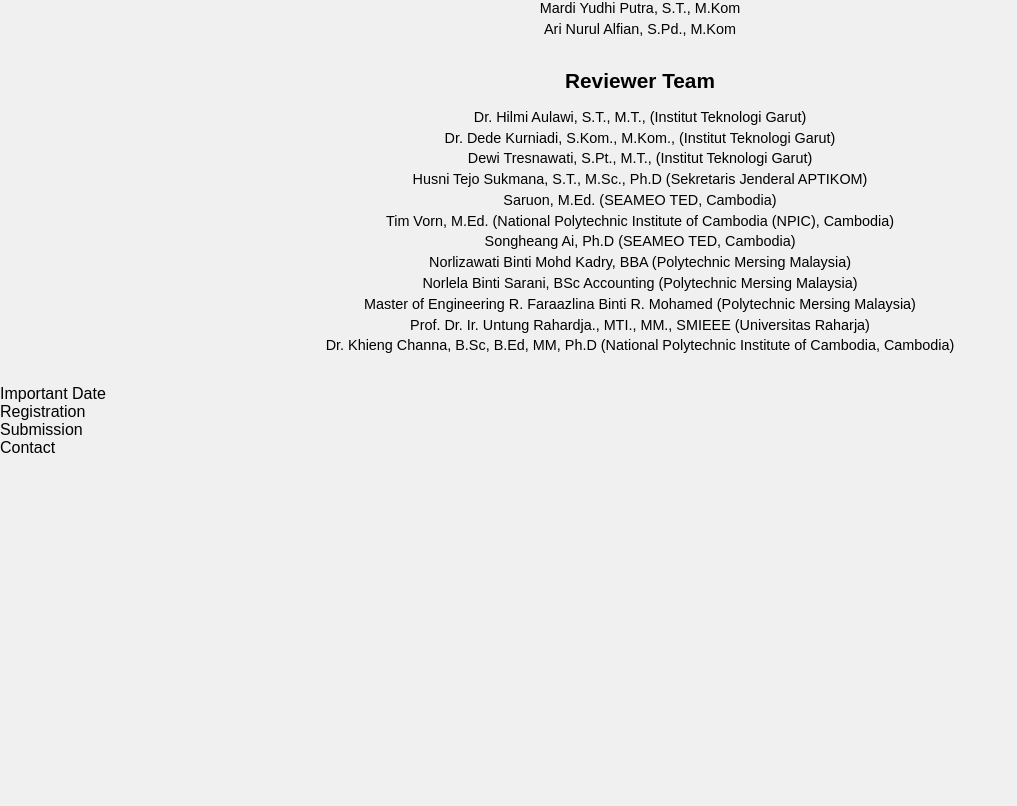
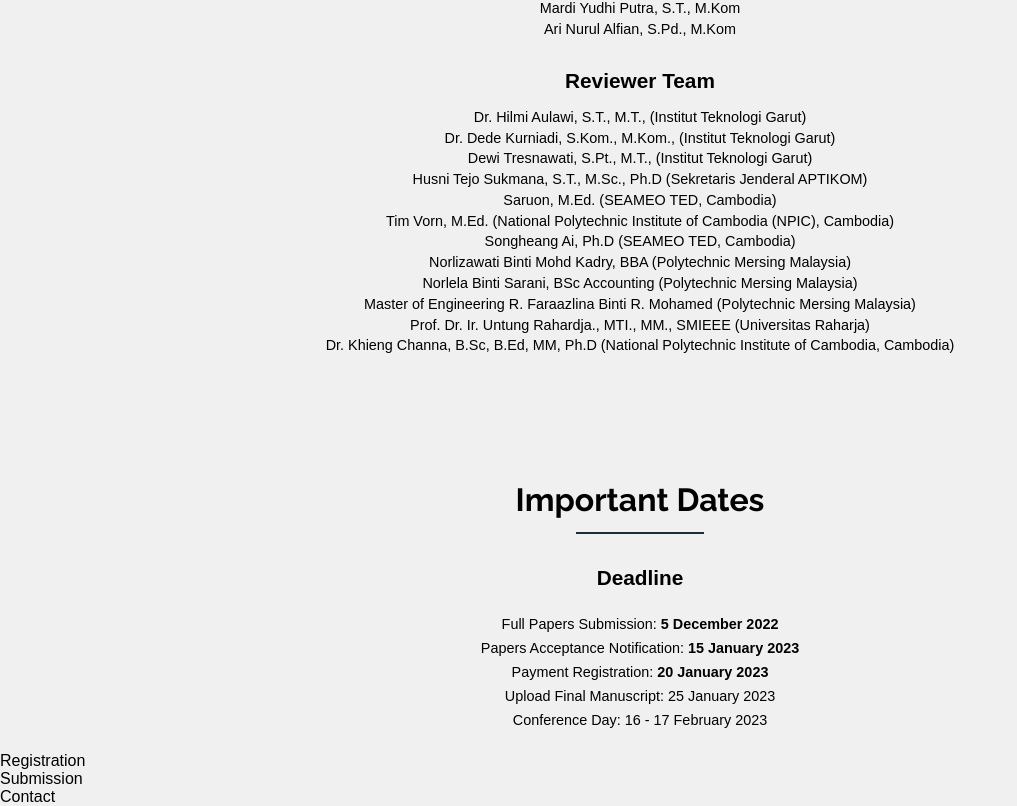
Before and after one commit to masatidhira/unmuh-international-conference, a React (Vite) app: page / in a window 1280 px wide. Shown: the part 3952-4758 px from the top of the page, without its empty margins (0-1017 px from the left). Before the commit the page ends 4409 px from the top, so only its background shows below. Built offline with nearby package versions, Linux system fonts and the light colour scheme.

Commit message:
Add dates section

```diff
--- a/src/App.jsx
+++ b/src/App.jsx
@@ -1,6 +1,7 @@
 import Banner from "./components/Banner/Banner"
 import CallForPaper from "./components/CallForPaper/CallForPaper"
 import Commitee from "./components/Commitee/Commitee"
+import ImportantDates from "./components/ImportantDates/ImportantDates"
 import Navbar from "./components/Navbar/Navbar"
 import Speakers from "./components/Speakers/Speakers"
 
@@ -14,7 +15,7 @@
         <CallForPaper />
         <Speakers />
         <Commitee />
-        <section>Important Date</section>
+        <ImportantDates />
         <section>Registration</section>
         <section>Submission</section>
         <section>Contact</section>
--- /dev/null
+++ b/src/components/ImportantDates/ImportantDates.jsx
@@ -0,0 +1,19 @@
+import "./importantDates.scss";
+
+function ImportantDates() {
+    return (
+        <section className="section" id="importantDates">
+            <h3 className="sectionTitle">Important Dates</h3>
+            <h4 >Deadline</h4>
+            <ul className="datesList">
+                <li>Full Papers Submission: <b>5 December 2022</b></li>
+                <li>Papers Acceptance Notification: <b>15 January 2023</b></li>
+                <li>Payment Registration: <b>20 January 2023</b></li>
+                <li>Upload Final Manuscript: 25 January 2023</li>
+                <li>Conference Day: 16 - 17 February 2023</li>
+            </ul>
+        </section>
+    )
+}
+
+export default ImportantDates;
--- /dev/null
+++ b/src/components/ImportantDates/importantDates.scss
@@ -0,0 +1,19 @@
+#importantDates {
+    display: flex;
+    flex-direction: column;
+    justify-content: center;
+    align-items: center;
+    text-align: center;
+
+    h4 {
+        font-size: 1.3rem;
+        margin-bottom: 1.6rem;
+    }
+
+    .datesList {
+        li {
+            font-size: 0.9rem;
+            margin-bottom: 0.5rem;
+        }
+    }
+}
```
